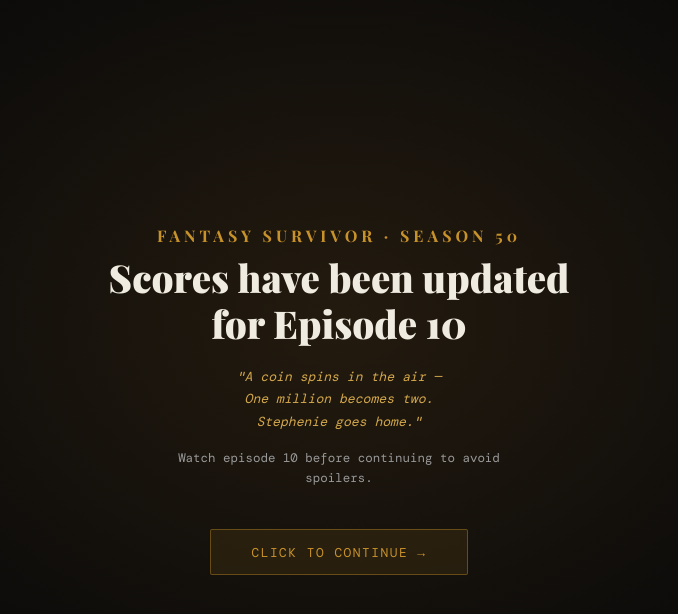
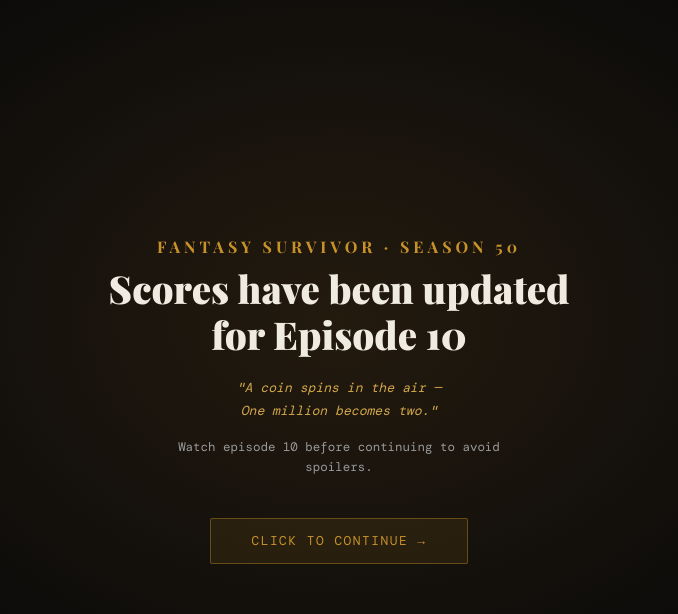
Before and after one commit to mackerethj/survivor-fantasy, a React (Create React App) app: page / in a window 1280 px wide. Shown: the top 614 px of the page, without its empty margins (301-979 px from the left). Built offline with nearby package versions, Linux system fonts and the light colour scheme.

Commit message:
Remove unnecessary line break in text

```diff
--- a/src/App.jsx
+++ b/src/App.jsx
@@ -552,8 +552,8 @@
               lineHeight: 1.7,
             }}>
               "A coin spins in the air —<br />
-              One million becomes two.<br />
-              Stephenie goes home."
+              One million becomes two."
+
             </div>
             <div style={{ fontSize: "0.78rem", color: "#999", marginBottom: "2.5rem", maxWidth: 380, lineHeight: 1.6 }}>
               Watch episode 10 before continuing to avoid spoilers.
```
